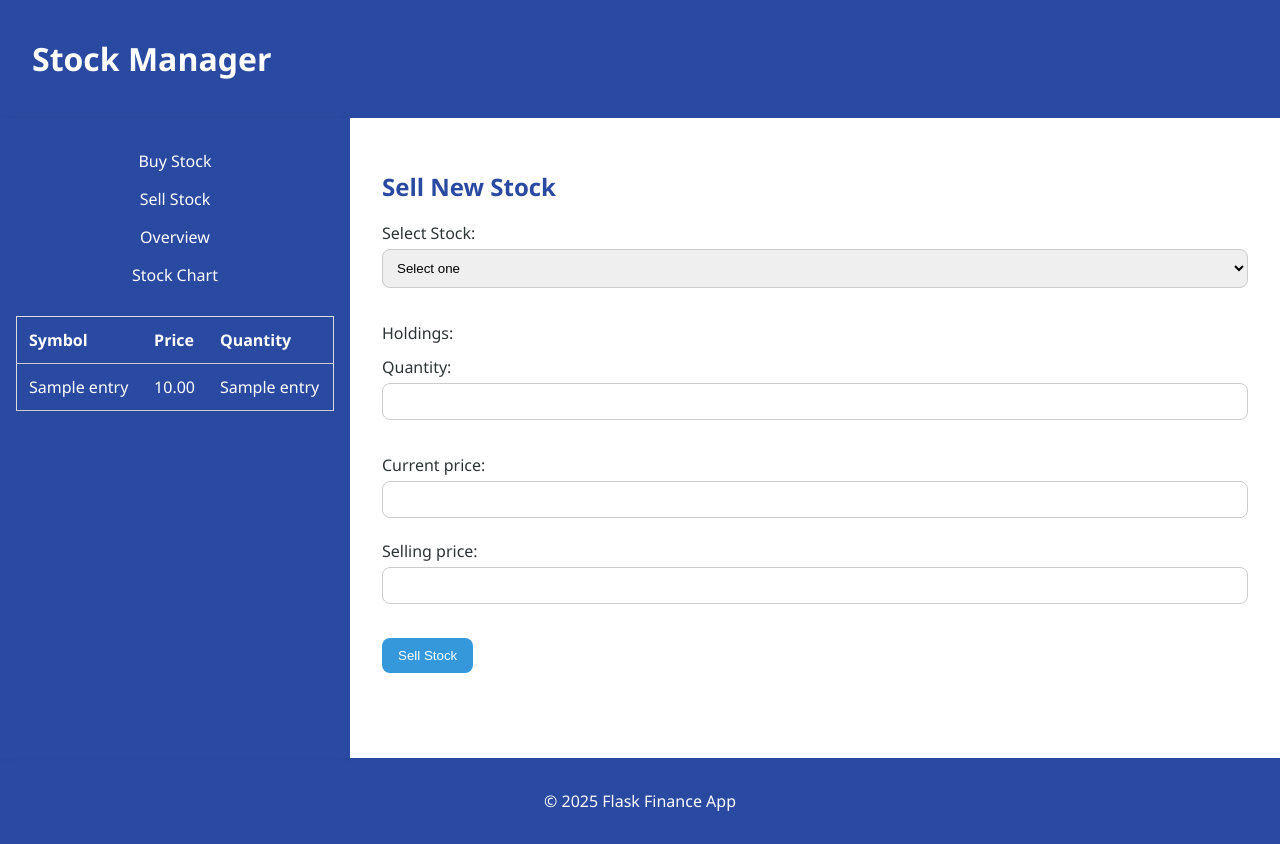
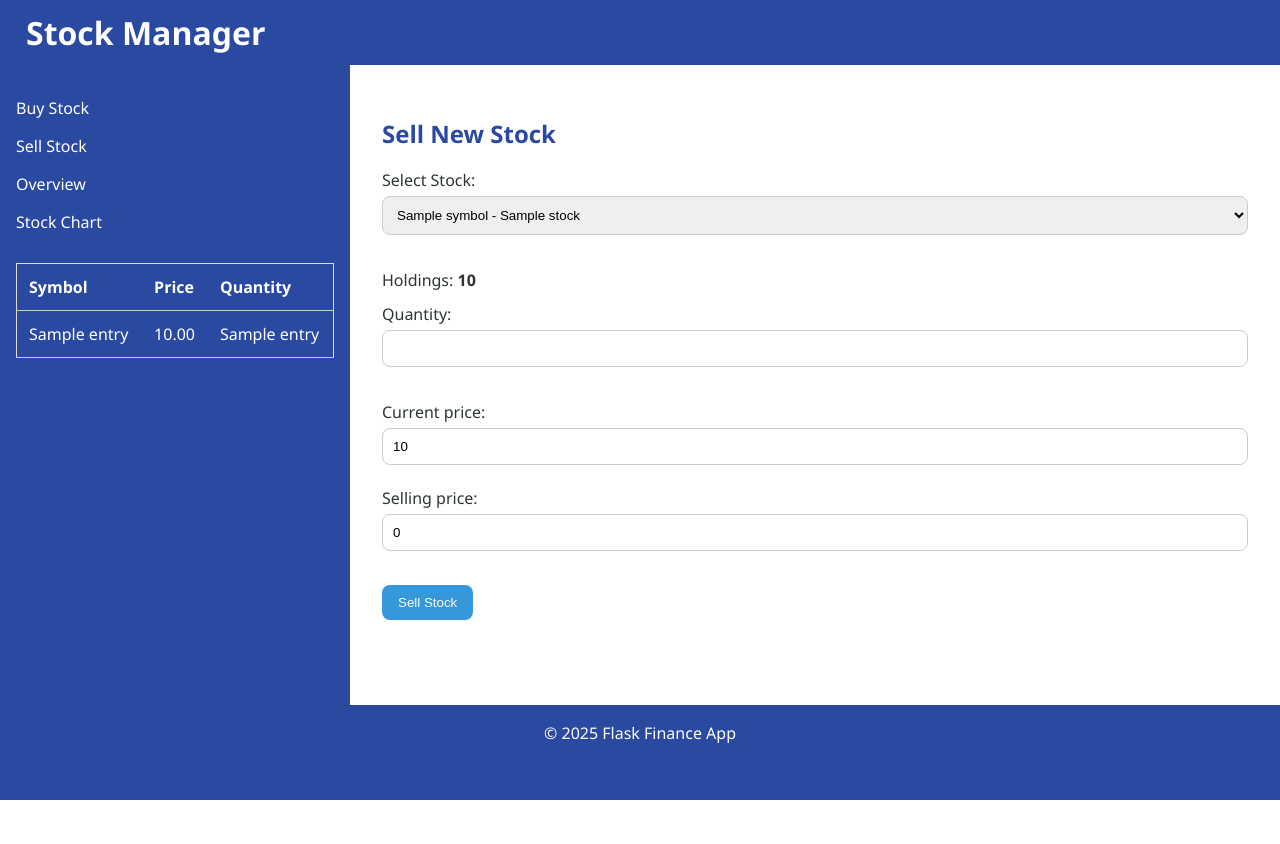
Before and after one commit to sharonnwobi/Fantastic4, a Flask app: template templates/sell.html in a window 1280 px wide. After the commit the page ends 800 px from the top, so only its background shows below. Run offline with Flask 3, Linux system fonts and the light colour scheme; the template is opened without the code that fills it: most values are stand-ins (such as "Sample title", 1, 10 or a date in 2020).

Commit message:
slight design changes

```diff
--- a/app.py
+++ b/app.py
@@ -41,7 +41,11 @@ def create_stock():
     stock_options = stock_options.json()
     for stock in stock_options:
         stock["current_price"] = get_stock_current_price(stock["symbol"])
-    return render_template("create.html", stock_options=stock_options, portfolio_data=portfolio_data)
+
+    stock_id = request.args.get("stock_id")
+    if not stock_id:
+        stock_id = None
+    return render_template("create.html", stock_options=stock_options, portfolio_data=portfolio_data, stock_id=stock_id)
 
 
 @app.route("/stocks/sell", methods=["GET", "POST"])
@@ -62,7 +66,10 @@ def sell_stock():
     stock_options = stock_options.json()
     for stock in stock_options:
         stock["current_price"] = get_stock_current_price(stock["symbol"])
-    return render_template("sell.html", stock_options=stock_options)
+    stock_id = request.args.get("stock_id")
+    if not stock_id:
+        stock_id = None
+    return render_template("sell.html", stock_options=stock_options, stock_id=stock_id)
 
 
 
--- a/config.py
+++ b/config.py
@@ -1,3 +1,3 @@
 HOST = "localhost"
 USER = "root"
-PASSWORD = "happy123"
+PASSWORD = "n3u3da!"
--- a/static/styles.css
+++ b/static/styles.css
@@ -1,5 +1,5 @@
 :root {
-  --bg: #f5f7fa;
+  --bg: #2a4aa1;
   --primary: #2a4aa1;
   --accent: #3498db;
   --danger: #e74c3c;
@@ -25,7 +25,7 @@ body {
 header, footer {
   background-color: var(--primary);
   color: white;
-  padding: 1rem 2rem;
+  padding: 1px 1rem;
   text-align: center;
 }
 
@@ -36,6 +36,10 @@ header {
 header h1 a {
   color: white;
   text-decoration: none;
+}
+
+.title {
+  margin: 10px;
 }
 
 .layout {
@@ -59,7 +63,7 @@ header h1 a {
 
 .sidebar li {
   margin-bottom: 1rem;
-  text-align: center;
+  text-align: left;
 }
 
 .sidebar a {
@@ -117,7 +121,7 @@ form label {
   font-weight: 500;
 }
 
-form input[type="text"], form input[type="number"],select {
+form input[type="text"], form input[type="number"],select, #search {
   width: 100%;
   padding: 10px;
   margin-top: 5px;
@@ -157,9 +161,17 @@ a:hover {
 }
 
 canvas {
-  max-width: 750px;
+  max-width: 45%;
   max-height: 400px;
   height: auto;
+}
+
+.linecharts {
+  max-width: 45%;
+}
+
+.linecharts canvas {
+  max-width: 100% !important;
 }
 
 .charts {
@@ -168,3 +180,7 @@ canvas {
   align-items: right;
   margin-top: 20px;
 }
+
+#priceChart {
+  max-width:100% !important;
+}
--- a/templates/base.html
+++ b/templates/base.html
@@ -11,7 +11,7 @@
 
   <header>
     <div class="container">
-      <h1><a href="/stocks">Stock Manager</a></h1>
+      <h1 class="title"><a href="/stocks">Stock Manager</a></h1>
     </div>
   </header>
 
--- a/templates/overview.html
+++ b/templates/overview.html
@@ -43,7 +43,6 @@
     </tbody>
 </table>
 
-<!-- Szűrő script -->
 <script>
 function filterTable() {
     var input = document.getElementById("search");
--- a/templates/sell.html
+++ b/templates/sell.html
@@ -17,7 +17,7 @@
     {% endfor %}
   </select></label><br>
   <label>Holdings: <b><span id="holdings"></span></b></label>
-  <label>Quantity: <input type="number" name="quantity" id = "quantity" min="0" onchange="calculatePrice()"></label><br>
+  <label>Quantity: <input type="number" name="quantity" id = "quantity" min="0" onchange="calculatePrice()" required></label><br>
   <label>Current price: <input type="text" name="price" id="current_price" readonly/><label><br>
     <label>Selling price:
     <input type="text" name="selling_price" id="selling_price" readonly>
@@ -28,6 +28,14 @@
 </form>
 
 <script>
+  document.addEventListener("DOMContentLoaded", function() {
+    const stockId = "{{ stock_id }}";
+    if (stockId) {
+      const select = document.querySelector("select[name='stock_id']");
+      select.value = stockId;
+      fillFields(select);
+    }
+  });
   function fillFields(select) {
     const selected = select.options[select.selectedIndex];
     document.getElementById("current_price").value = selected.dataset.price;
```
Also changed, not shown: templates/create.html (+8 -0 lines), templates/index.html (+21 -17 lines).
